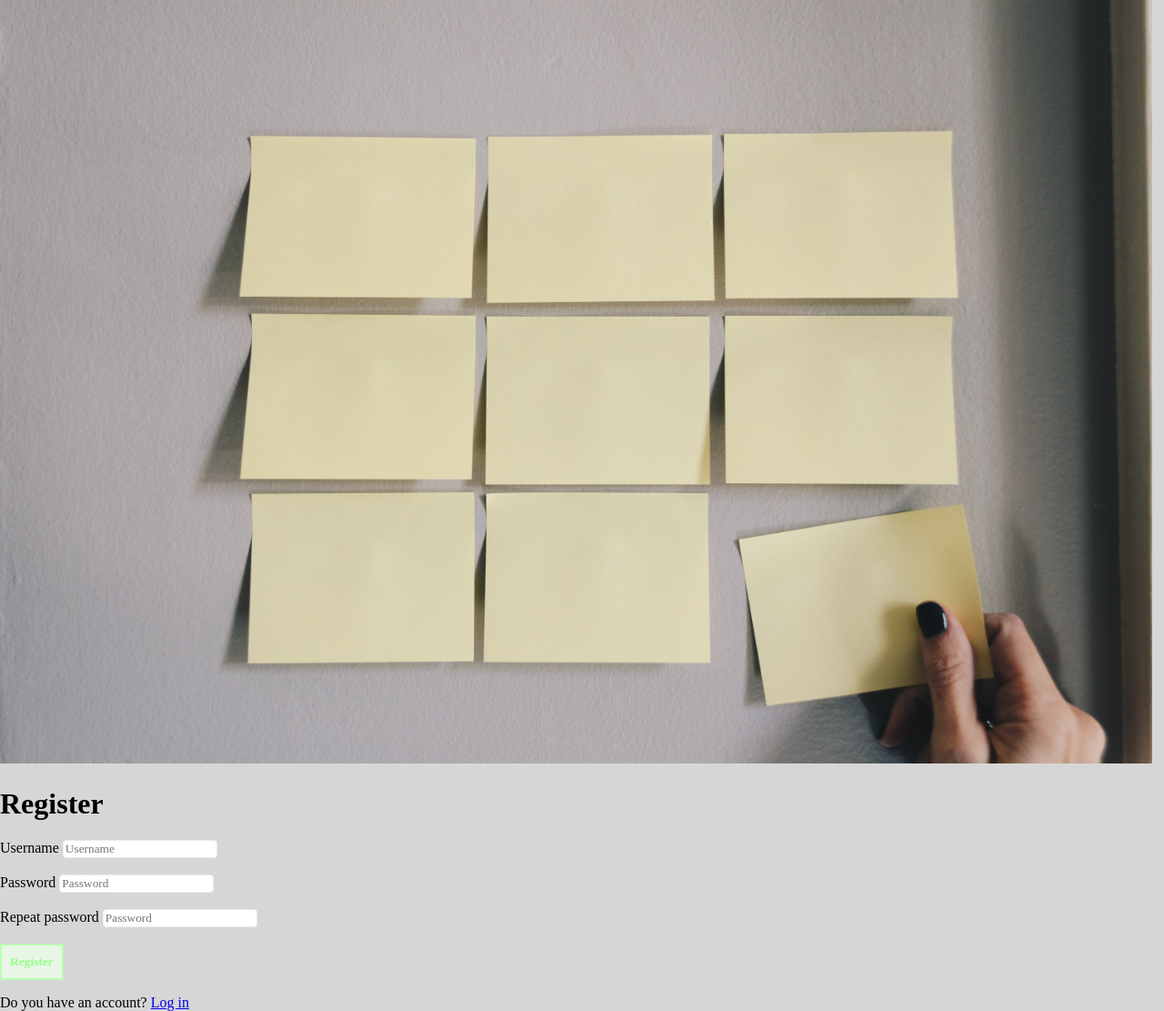
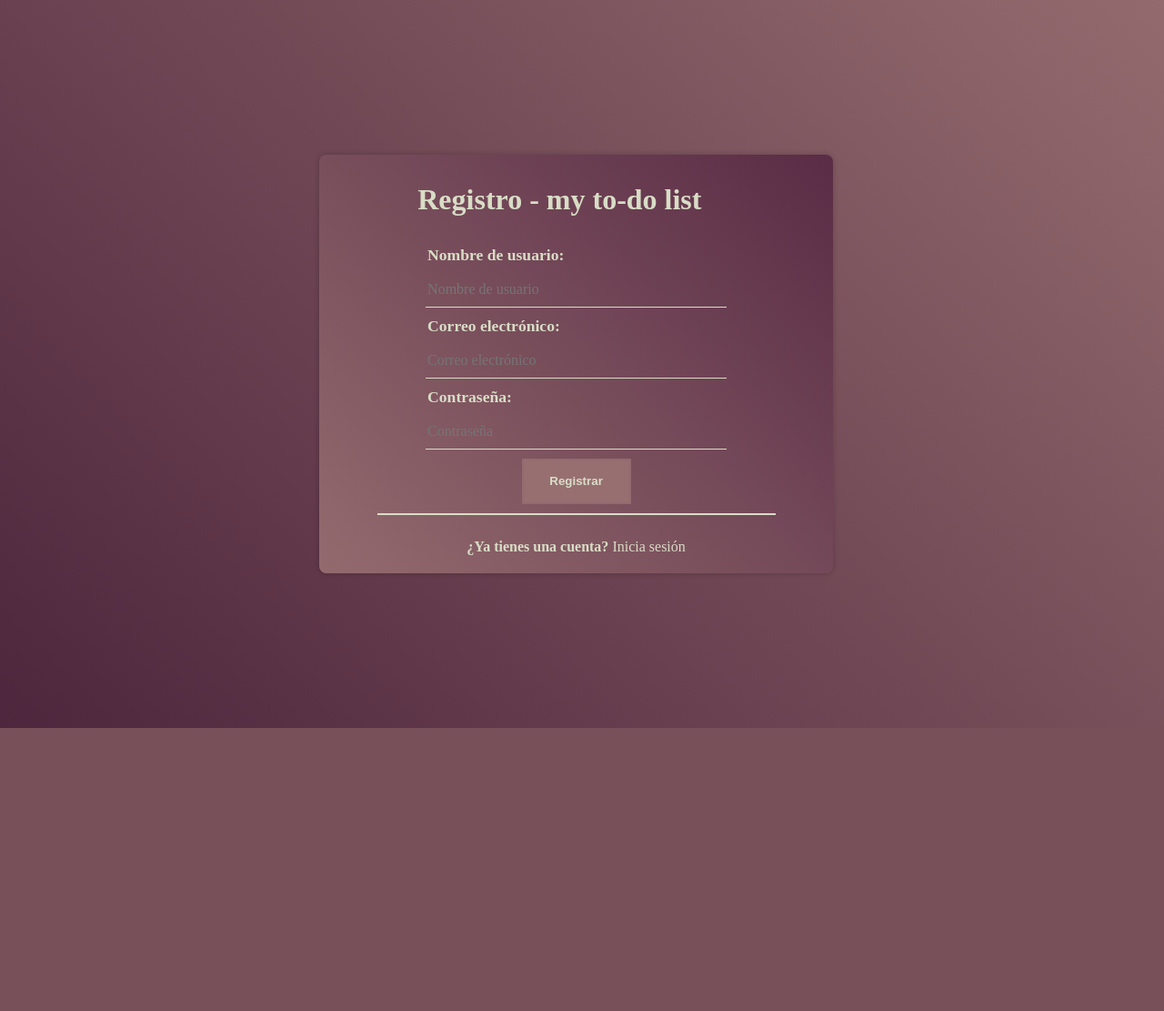
Before and after one commit to Carlos-D-09/to_do_app, a Flask app: page /auth/register in a window 1280 px wide. Shown: the whole page at 91% size. After the commit the page ends 800 px from the top, so only its background shows below. Run offline with Flask 3, Linux system fonts and the light colour scheme; parts of the project's set-up code (start-up, migrations or seed data) failed here and were passed over.

Commit message:
Nuevo look para registrar usuarios

```diff
--- a/to_do/__init__.py
+++ b/to_do/__init__.py
@@ -25,6 +25,8 @@ def create_app():
     load_dotenv()
 
     app.config.from_mapping(
+        APP_EMAIL = os.environ.get('APP_EMAIL'),
+        APP_EMAIL_PASSWORD = os.environ.get('APP_EMAIL_PASSWORD'),
         SECRET_KEY = os.environ.get('SECRET_KEY'),
         SGBD = os.environ.get('SGBD'),
         DATABASE_HOST =os.environ.get('DATABASE_HOST'),
--- a/to_do/database/Models/users.py
+++ b/to_do/database/Models/users.py
@@ -57,3 +57,7 @@ class Users (db.Model):
     @staticmethod
     def get_general_info(user_id):
         return Users.query.filter_by(id=user_id).with_entities(Users.id, Users.username).first()
+
+    @staticmethod
+    def get_by_email(email):
+        return Users.query.filter_by(email=email).first()
--- /dev/null
+++ b/to_do/static/auth/CSS/register.css
@@ -0,0 +1,252 @@
+html{
+    height: 100%;
+}
+
+body{
+    height: 100%;
+    width: 100%;
+    margin: 0px;
+    background-size: cover;
+    display: flex;
+    align-items: center;
+    justify-content: center;
+    background-color: #4e263d;
+    background: linear-gradient(225deg, #936b6e, #4e263d);
+}
+
+@media (min-width: 1601px){
+    .register-container{
+        width: 30%;
+        height: 55%;
+    }
+}
+
+@media (max-width: 1600px){
+    .register-container{
+        width: 37%;
+        height: 55%;
+    }
+}
+
+@media (max-width: 1500px){
+    .register-container{
+        width: 37%;
+        height: 55%;
+    }
+}
+
+@media (max-width: 1400px){
+    .register-container{
+        width: 40%;
+        height: 55%;
+    }
+}
+
+@media (max-width: 1300px){
+    .register-container{
+        width: 43%;
+        height: 55%;
+    }
+}
+
+@media (max-width: 1200px){
+    .register-container{
+        width: 45%;
+        height: 55%;
+    }
+}
+
+@media (max-width: 1100px){
+    .register-container{
+        width: 45%;
+        height: 55%;
+    }
+}
+
+@media (max-width: 1000px){
+    .register-container{
+        width: 53%;
+        height: 55%;
+    }
+}
+
+@media (max-width: 900px){
+    .register-container{
+        width: 57%;
+        height: 55%;
+    }
+}
+
+@media (max-width: 800px){
+    .register-container{
+        width: 65%;
+        height: 55%;
+    }
+}
+
+@media (max-width: 700px){
+    .register-container{
+        width: 70%;
+        height: 80%;
+    }
+}
+
+@media (max-width: 650px){
+    .register-container{
+        width: 76%;
+        height: 80%;
+    }
+}
+
+@media (max-width: 600px){
+    .register-container{
+        width: 82%;
+        height: 80%;
+    }
+}
+
+@media (max-width: 550px){
+    .register-container{
+        width: 87%;
+        height: 80%;
+    }
+}
+
+@media (max-width: 500px){
+    .register-container{
+        width: 90%;
+        height: 80%;
+    }
+}
+
+
+.register-container{
+    padding: 10px;
+    border-radius: 8px;
+    box-shadow: 0px 0px 4px 2px rgba(0, 0, 0, 0.116);
+    background-color: #5a2c46;
+    background: linear-gradient(225deg, #5a2c46, #936b6e);
+    display: flex;
+    align-items: center;
+    justify-content: center;
+    flex-wrap: wrap;
+}
+
+.register-form-container{
+    width: 100%;
+    display: flex;
+    align-items: start;
+    justify-content: center;
+}
+
+.register-form{
+    width: 80%;
+    display: flex;
+    flex-wrap: wrap;
+    align-items: center;
+    justify-content: center;
+    gap: 10px;
+}
+
+.register-form h1{
+    width: 80%;
+    text-align: justify;
+    color: #d8ddc6;
+}
+
+.register-form-input{
+    width: 100%;
+    display: flex;
+    align-items: center;
+    justify-content: center;
+    flex-wrap: wrap;
+}
+
+.register-form-input input{
+    width: 75%;
+    height: 35px;
+    font-size: 1em;
+
+    border-color: #d8ddc6;
+    font-weight: 500;
+    color: #d8ddc6;
+}
+
+.register-form-input input:focus{
+    border-color: #d8ddc6;
+}
+
+.register-form-input label{
+    width: 75%;
+    height: 30px;
+    display: block;
+    font-weight: bold;
+    font-size: 1.1em;
+    color: #d8ddc6;
+}
+
+.register-form-input button{
+    min-width: 120px;
+    /* max-width: 160px; */
+    min-height: 50px;
+    max-height: 60px;
+    border-color: #936b6e;
+    background-color: #976f71;
+    color: #d8ddc6;
+}
+
+.register-form-input button:hover{
+    background-color: #936b6e;
+}
+
+.register-options-divide-line{
+    width: 80%;
+    height: 0px;
+    margin-top: 10px;
+    margin-bottom: 10px;
+    border: 1px solid #d8ddc6;
+    align-self: center;
+}
+
+.register-options-container{
+    width: 75%;
+    color: #d8ddc6;
+    display: flex;
+    align-items: center;
+    justify-content: center;
+}
+
+.register-options-container p{
+    font-weight: 700;
+    text-align: center;
+}
+
+.register-options-container a{
+    text-decoration: none;
+    color: #d8ddc6;
+    font-weight: 500;
+}
+
+.register-options-container a:hover{
+    text-decoration: underline;
+}
+
+.flash-message{
+    min-height: 10%;
+    max-height: 30%;
+    padding: 20px;
+    position: fixed;
+    top: 50%;
+    left: 50%;
+    background: linear-gradient(225deg, #936b6e, #4e263d);
+    color: #d8ddc6;
+    border: 0px solid black;
+    border-radius: 4px;
+    box-shadow: 2px 0px 4px 0px rgba(0,0,0,0.5);
+    text-align: justify;
+    margin: 0px;
+    display: flex;
+    align-items: center;
+    justify-content: center;
+    transform: translate(-50%, -50%);
+}
--- a/to_do/static/auth/JS/register.js
+++ b/to_do/static/auth/JS/register.js
@@ -1,43 +1,31 @@
 $(document).ready(function(){
-    enableRegisterButton();
-    // Start validation to enable register button
-    $('#password').on("change", function(){
-        enableRegisterButton();
-    });
-    $('#re_password').on("change",function(){
-        enableRegisterButton();
-    });
-    $('#username').on("change",function(){
-        enableRegisterButton();
-    });
-    //End validation to enable register button
 
-    //Validate inputs
+    validate_inputs();
+
+    delete_flash_alert();
+})
+
+function validate_inputs(){
     $('#register').click(function(){
-        username = $('#username').val();
-        password = $('#password').val();
-        re_password = $('#re_password').val();
+        let username = $('#username').val();
+        let password = $('#password').val();
+        let email = $('#email').val();
 
-        if(password == '' || re_password == '' || username == ''){
+        if(password == '' || email == '' || username == ''){
             alert('All inputs are required');
             return false;
         }
-        if(password != re_password){
-            alert('The passwords must to be the same');
-            return false;
-        }
     });
-})
+}
 
-function enableRegisterButton(){
-    let password = $('#password').val();
-    let re_password = $('#re_password').val();
-    let username = $('#username').val();
-
-    if (password == '' || re_password == '' || username == ''){
-        $('#register').prop('disabled', true);
-    }
-    else{
-        $('#register').prop('disabled', false);
+function delete_flash_alert(){
+    let alert = $('#flash-message');
+    if (alert.length > 0 ){
+        setTimeout(function(){
+            setTimeout(function(){
+                alert.remove();
+            },1000);
+            alert.removeClass('show').addClass('remove');
+        },2000);
     }
 }
--- a/to_do/templates/auth/register.html
+++ b/to_do/templates/auth/register.html
@@ -5,10 +5,11 @@
     <meta name="viewport" content="width=device-width, initial-scale=1.0">
     <title>Login</title>
 
-    <link rel="stylesheet" href="{{ url_for('static', filename='auth/CSS/auth.css')}}">
+    <link rel="stylesheet" href="{{ url_for('static', filename='auth/CSS/register.css')}}">
     <link rel="stylesheet" href="{{ url_for('static', filename='base.css')}}">
     <link rel="stylesheet" href="{{ url_for('static', filename='buttons.css')}}">
     <link rel="stylesheet" href="{{ url_for('static', filename='inputs.css')}}">
+    <link rel="stylesheet" href="{{ url_for('static', filename='animations.css')}}">
 
     <!-- Jquery -->
     <script src="https://ajax.googleapis.com/ajax/libs/jquery/3.7.1/jquery.min.js"></script>
@@ -16,45 +17,44 @@
     <script src="{{url_for('static', filename='auth/JS/register.js')}}"></script>
 </head>
 <body>
-    <div class="login-container-flex">
-        <div class="login-container-element">
-            <div class="login-flex">
-                <div class="login-grid">
-                    <div class="grid-element">
-                        <img src="{{url_for('static', filename='auth/images/form_img.jpg')}}" alt="" width="100%" height="100%">
+    <div class="register-container">
+        <div class="register-form-container">
+            <form action="/auth/register" method="POST" class="register-form">
+                <h1>Registro - my to-do list</h1>
+                <div class="register-form-input">
+                    <label for="username">Nombre de usuario:</label>
+                    <input type="text" class="input-text-bottom-border" placeholder="Nombre de usuario" id="username" name="username" value="{% if username %}{{username}}{% endif %}">
                 </div>
-                    <div class="grid-element">
-                        <div class="form-flex">
-                            <div class="form-title">
-                                <h1>Register</h1>
-                                {% for message in get_flashed_messages() %}
-                                    <div class="flash">
-                                        {{ message }}
+
+                <div class="register-form-input">
+                    <label for="email">Correo electrónico:</label>
+                    <input type="text" class="input-text-bottom-border" placeholder="Correo electrónico" id="email" name="email" value="{% if email %}{{email}}{% endif %}">
                 </div>
-                                {% endfor %}
+
+                <div class="register-form-input">
+                    <label for="password">Contraseña:</label>
+                    <input type="password" class="input-text-bottom-border" placeholder="Contraseña" id="password" name="password" value="{% if password %}{{password}}{% endif %}">
                 </div>
-                            <div class="form-content">
-                                <form method="POST">
-                                    <label for="username">Username </label>
-                                    <input class="input-text" type="text" placeholder="Username" name="username" id="username" value="{{ request.form['username'] }}" required> <br> <br>
-                                    <label for="password">Password </label>
-                                    <input class="input-text" type="password" placeholder="Password" name="password" id="password" value="{{ request.form['password'] }}"> <br> <br>
-                                    <label for="re_password">Repeat password </label>
-                                    <input class="input-text" type="password" placeholder="Password" name="re_password" id="re_password" value="{{ request.form['re_password'] }}" required> <br> <br>
 
-                                    <input class="button-success" type="submit" value="Register" id="register" disabled="disabled">
+                <div class="register-form-input">
+                    <button class="button-layout" id="register">
+                        <p>Registrar</p>
+                    </button>
+                </div>
             </form>
         </div>
-                            <div class="form-footer">
+        <div class="register-options-divide-line"></div>
+        <div class="register-options-container">
             <p>
-                                    Do you have an account? <a href="{{url_for('auth.login')}}">Log in</a>
+                ¿Ya tienes una cuenta?
+                <a href="/auth/login">Inicia sesión</a>
             </p>
         </div>
     </div>
-                    </div>
-                </div>
-            </div>
-        </div>
-    </div>
+    {% if error %}
+        <dialog open class="flash-message show" id="flash-message">
+            {{ error }}
+        </dialog>
+    {% endif %}
 </body>
 </html>
```
Also changed, not shown: to_do/auth.py (+33 -22 lines), to_do/static/auth/CSS/login.css (+39 -10 lines), to_do/static/auth/JS/login.js (+33 -0 lines), to_do/templates/auth/login.html (+13 -7 lines), 1 other file. Lines whose indentation alone changed are shown as unchanged.
